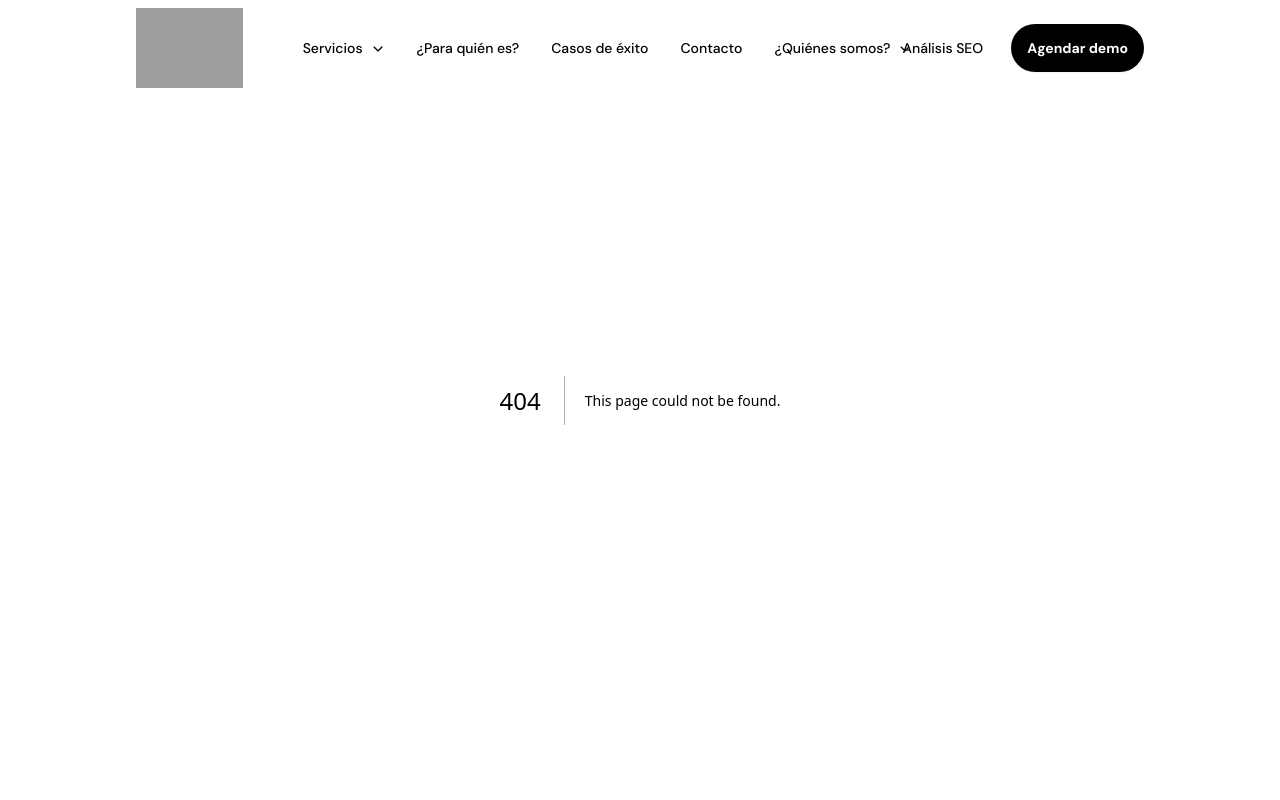
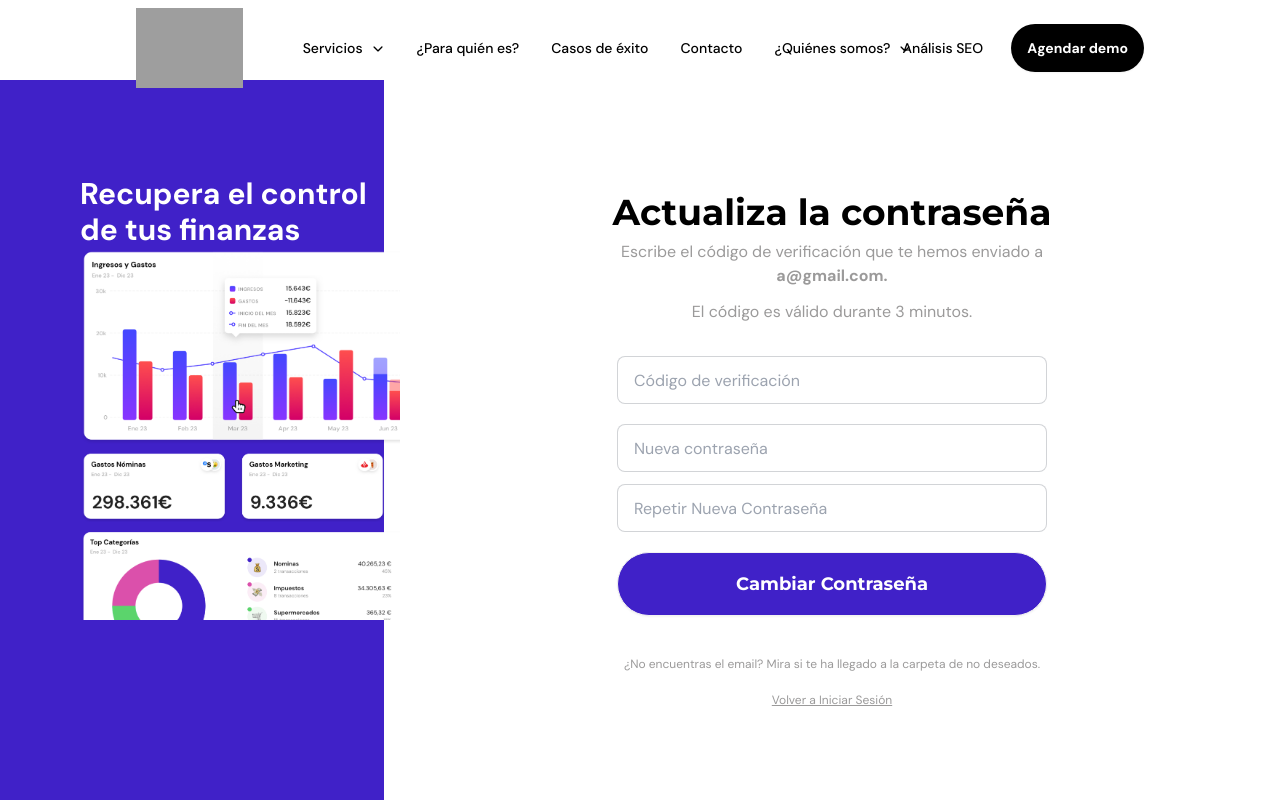
Before and after one commit to Shakib-Shajid/banktrack-whale, a Next.js app: page /reset_demo in a window 1280 px wide. Before the commit this address had no page. Shown: the top 800 px of the page. Built offline with nearby package versions, Linux system fonts and the light colour scheme; grey boxes are pictures that could not be loaded.

Commit message:
reset password UI added

```diff
--- a/src/app/iniciar-sesion/page.jsx
+++ b/src/app/iniciar-sesion/page.jsx
@@ -34,8 +34,8 @@ const page = () => {
                             </div>
                         </div>
                         <div className='flex justify-between w-[80%] md:w-full lg:w-[80%] mx-auto text-xs font-dm_sans'>
-                            <span className=' font-dm_sans'>¿Olvidado la contraseña?</span>
-                            <Link href="/registrarse"><span className='underline text-[#9b9a9a]'>Aún no tengo cuenta</span></Link>
+                            <Link href="/recuperar-contrasena" ><span className='text-[#9b9a9a] underline font-dm_sans'>¿Olvidado la contraseña?</span></Link>
+                            <Link href="/registrarse"><span className='underline text-[#9b9a9a] font-dm_sans'>Aún no tengo cuenta</span></Link>
                         </div>
                     </div>
 
--- /dev/null
+++ b/src/app/recuperar-contrasena/page.jsx
@@ -0,0 +1,44 @@
+import Image from 'next/image';
+import Link from 'next/link';
+import React from 'react';
+
+
+const page = () => {
+    return (
+        <div className='h-screen'>
+            <div className='pt-20  flex gap-0 h-screen'>
+                <div className='hidden lg:grid w-[30%] bg-[#4021C8]'>
+                    <div className='pl-20 pt-24'>
+                        <h3 className='text-white text-3xl font-extrabold w-80 font-dm_sans'>Recupera el control de tus finanzas</h3>
+                        <Image src="/register.png" width="500" height="500" alt="" className='' />
+                    </div>
+                </div>
+                <div className='w-full md:w-[80%] mx-auto lg:w-[60%] flex justify-center items-center text-center pt-5'>
+
+                    <div className="flex flex-col border-opacity-50" >
+                        <Image src="/logo.svg" height="150" width="150" alt="" className='lg:hidden'/>
+                        <div>
+                            <div className='w-full text-start lg:text-center'>
+                                <h3 className='text-2xl lg:text-4xl font-bold font-montserrat '>Recuperar Contraseña</h3>
+                                <p className='text-base md:text-lg text-[#9b9a9a] lg:w-[80%] lg:mx-auto font-dm_sans mt-2 mb-3'>Introduce tu email para recuperarla.</p>
+                            </div>
+                        </div>
+                        <div className='space-y-3 w-full mx-auto mt-5'>
+                            <input type="email" placeholder="Tu correo electrónico" className="input input-bordered w-full lg:w-[80%] font-dm_sans" required />
+                            <div className='py-2 pb-5'>
+                                <Link href="/reset_demo"><button className='btn btn-lg text-white rounded-full w-full lg:w-[80%] bg-[#4021C8] font-montserrat'>Continuar</button></Link>
+                            </div>
+                        </div>
+                        <div className='w-[80%] md:w-full lg:w-[80%] mx-auto text-xs font-dm_sans'>
+                            <Link href="/iniciar-sesion" ><span className='text-[#9b9a9a] underline font-dm_sans'>Volver a Iniciar Sesión</span></Link>
+                        </div>
+                    </div>
+
+                </div>
+
+            </div>
+        </div>
+    );
+};
+
+export default page;
--- /dev/null
+++ b/src/app/reset_demo/page.jsx
@@ -0,0 +1,52 @@
+import Image from 'next/image';
+import Link from 'next/link';
+import React from 'react';
+
+
+const page = () => {
+    return (
+        <div className='h-screen'>
+            <div className='pt-20  flex gap-0 h-screen'>
+                <div className='hidden lg:grid w-[30%] bg-[#4021C8]'>
+                    <div className='pl-20 pt-24'>
+                        <h3 className='text-white text-3xl font-extrabold w-80 font-dm_sans'>Recupera el control de tus finanzas</h3>
+                        <Image src="/register.png" width="500" height="500" alt="" className='' />
+                    </div>
+                </div>
+                <div className='w-[80%] mx-auto lg:w-[60%] flex justify-center items-center text-center pt-5'>
+
+                    <div className="flex flex-col border-opacity-50" >
+                        <Image src="/logo.svg" height="150" width="150" alt="" className='lg:hidden'/>
+                        <div>
+                            <div className='w-full text-start lg:text-center'>
+                                <h3 className='text-2xl lg:text-4xl font-bold font-montserrat'>Actualiza la contraseña</h3>
+                                <p className='text-base text-[#9b9a9a] lg:w-[80%] lg:mx-auto font-dm_sans mt-2 mb-3'>Escribe el código de verificación que te hemos enviado a <span className='font-bold'>a@gmail.com.</span></p>
+                                <p className='text-base text-[#9b9a9a] lg:w-[80%] lg:mx-auto font-dm_sans mt-2 mb-3'>El código es válido durante 3 minutos.</p>
+                            </div>
+                        </div>
+                        <div className='space-y-3 w-full mx-auto mt-5'>
+                            <input type="number" placeholder="Código de verificación" className="input input-bordered w-full lg:w-[80%] font-dm_sans" required />
+                        </div>
+
+
+                        <div className='space-y-3 w-full mx-auto mt-5'>
+                            <input type="password" placeholder="Nueva contraseña" className="input input-bordered w-full lg:w-[80%] font-dm_sans" required />
+                            <input type="password" placeholder="Repetir Nueva Contraseña" className="input input-bordered w-full lg:w-[80%] font-dm_sans" required />
+                            <div className='py-2 pb-5'>
+                                <button className='btn btn-lg text-white rounded-full w-full lg:w-[80%] bg-[#4021C8] font-montserrat'>Cambiar Contraseña</button>
+                            </div>
+                        </div>
+                        <div className='w-[80%] md:w-full lg:w-[80%] mx-auto text-xs font-dm_sans'>
+                            <p className='text-[#9b9a9a] my-5'>¿No encuentras el email? Mira si te ha llegado a la carpeta de no deseados.</p>
+                            <Link href="/iniciar-sesion" ><span className='text-[#9b9a9a] underline font-dm_sans'>Volver a Iniciar Sesión</span></Link>
+                        </div>
+                    </div>
+
+                </div>
+
+            </div>
+        </div>
+    );
+};
+
+export default page;
```
